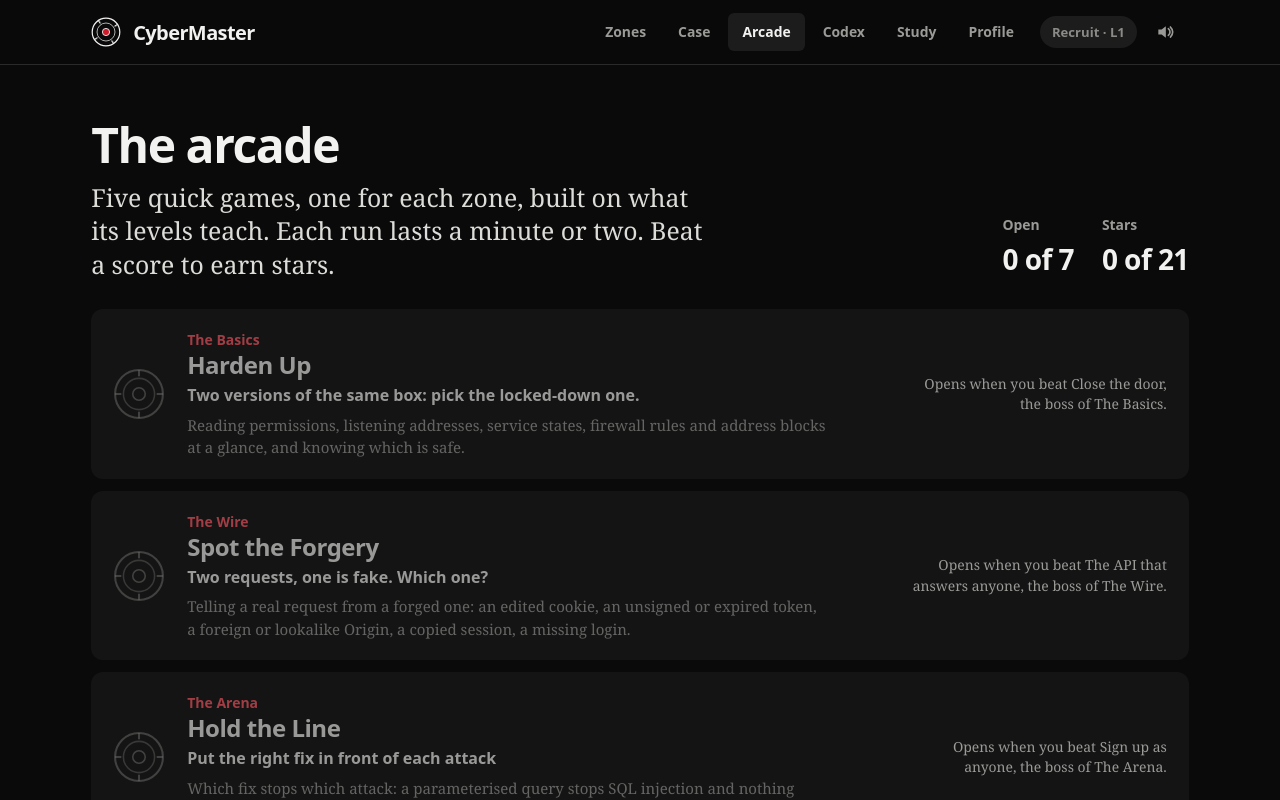
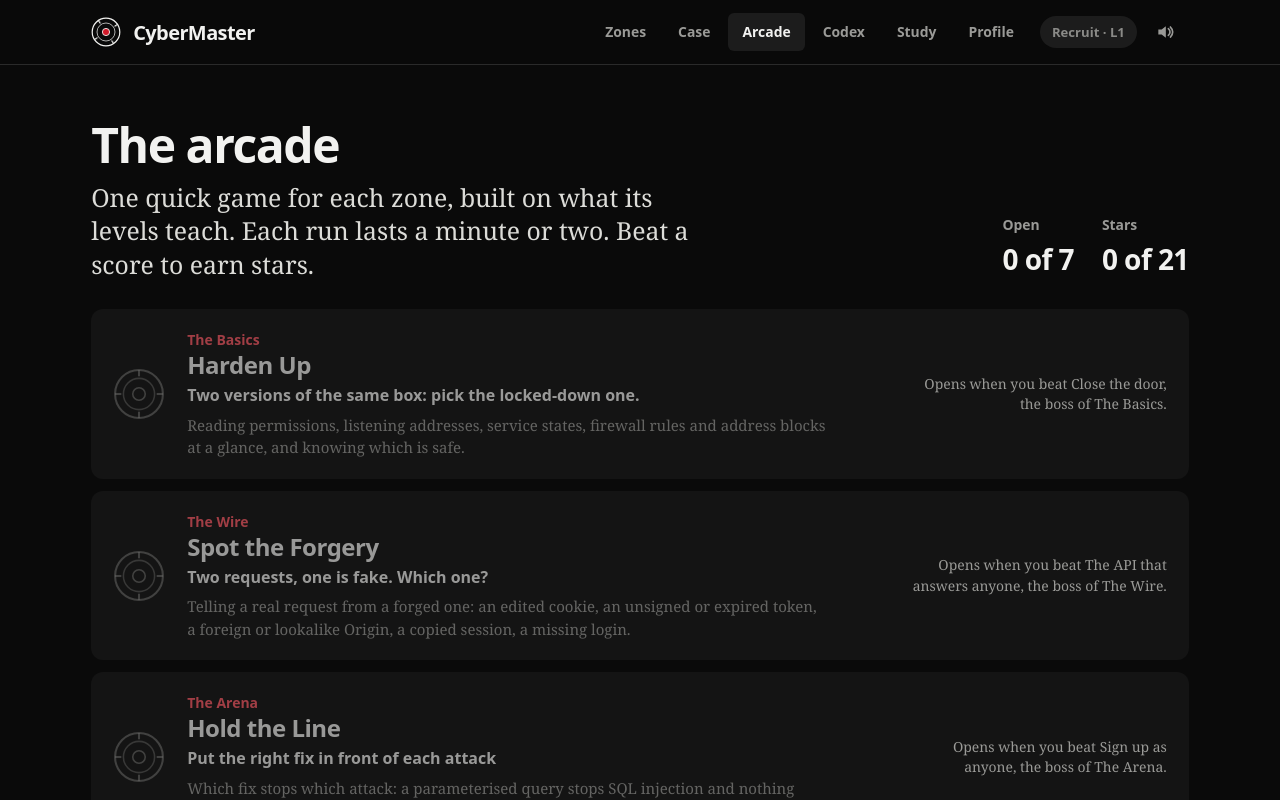
Before and after one commit to francesco-saponaro/cybermaster, a React (Vite) app: page /arcade in a window 1280 px wide. Shown: the top 800 px of the page. Built offline with nearby package versions, Linux system fonts and the light colour scheme.

Commit message:
Arcade page: stop counting the games in the intro

```diff
--- a/src/routes/Arcade.tsx
+++ b/src/routes/Arcade.tsx
@@ -20,7 +20,7 @@ export function ArcadePage() {
       <header className="arcade-head">
         <div>
           <h1>The arcade</h1>
-          <p className="arcade-lead">Five quick games, one for each zone, built on what its levels teach. Each run lasts a minute or two. Beat a score to earn stars.</p>
+          <p className="arcade-lead">One quick game for each zone, built on what its levels teach. Each run lasts a minute or two. Beat a score to earn stars.</p>
         </div>
         <dl className="arcade-totals tnum">
           <div>
```
